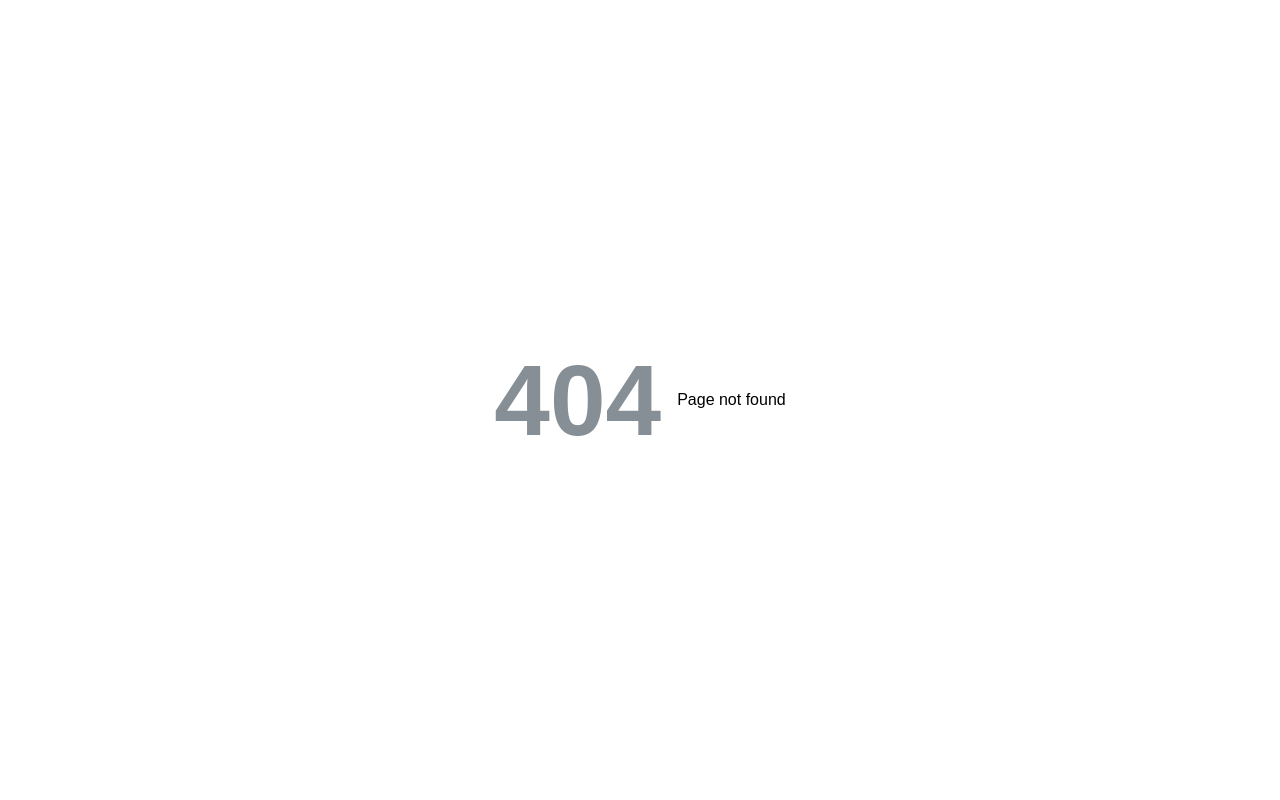
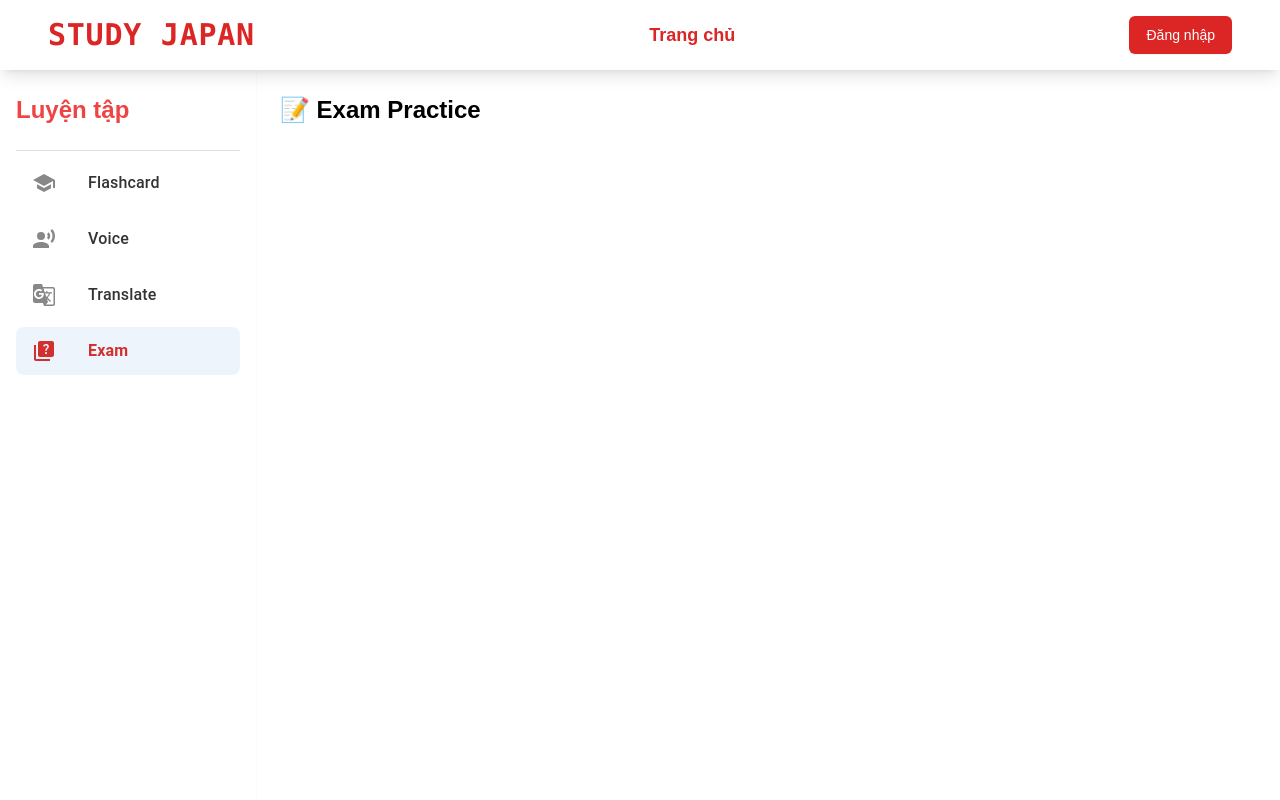
Before and after one commit to Tien2003deptrai/FRONTEND-CAP2-STUDY_JAPAN, a React (Vite) app: page /practice/exam in a window 1280 px wide. Before the commit this address had no page. Shown: the top 800 px of the page. Built offline with nearby package versions, Linux system fonts and the light colour scheme.

Commit message:
30/3 create practice

```diff
--- a/src/components/menu-header/MenuHeader.jsx
+++ b/src/components/menu-header/MenuHeader.jsx
@@ -15,6 +15,7 @@ function MenuHeader() {
     { label: 'Trang chủ', path: '/' },
     { label: 'Quản lý khóa học', path: '/teacher', role: 'teacher' },
     { label: 'Khóa học của bạn', path: '/student', role: 'student' },
+    { label: 'Luyện tập', path: '/practice', role: 'student' },
     { label: 'Admin', path: '/admin', role: 'admin' },
   ]
 
--- /dev/null
+++ b/src/components/practice/practiceSideBar/PracticeSidebar.jsx
@@ -0,0 +1,57 @@
+import { NavLink } from 'react-router-dom'
+import { List, ListItemButton, ListItemIcon, ListItemText, Typography, Divider } from '@mui/material'
+import SchoolIcon from '@mui/icons-material/School'
+import RecordVoiceOverIcon from '@mui/icons-material/RecordVoiceOver'
+import GTranslateIcon from '@mui/icons-material/GTranslate'
+import QuizIcon from '@mui/icons-material/Quiz'
+
+const menuItems = [
+  { label: 'Flashcard', path: 'flashcard', icon: <SchoolIcon /> },
+  { label: 'Voice', path: 'voice', icon: <RecordVoiceOverIcon /> },
+  { label: 'Translate', path: 'translate', icon: <GTranslateIcon /> },
+  { label: 'Exam', path: 'exam', icon: <QuizIcon /> },
+]
+
+export default function PracticeSidebar() {
+  return (
+    <div className="w-64 min-h-screen bg-white border-r shadow-sm px-4 py-6">
+    <div className="text-red-500 font-extrabold mb-6 text-2xl">
+  Luyện tập
+    </div>
+      <Divider />
+
+      <List>
+        {menuItems.map((item) => (
+          <NavLink
+            key={item.path}
+            to={item.path}
+            style={{ textDecoration: 'none', color: 'inherit' }}
+          >
+            {({ isActive }) => (
+              <ListItemButton
+                selected={isActive}
+                sx={{
+                  borderRadius: 2,
+                  mb: 1,
+                  backgroundColor: isActive ? '#ffe4e6' : 'transparent',
+                  color: isActive ? '#d32f2f' : '#333',
+                  '&:hover': {
+                    backgroundColor: '#fce4ec',
+                  },
+                }}
+              >
+                <ListItemIcon sx={{ color: isActive ? '#d32f2f' : '#888' }}>
+                  {item.icon}
+                </ListItemIcon>
+                <ListItemText
+                  primary={item.label}
+                  primaryTypographyProps={{ fontWeight: isActive ? '600' : '500' }}
+                />
+              </ListItemButton>
+            )}
+          </NavLink>
+        ))}
+      </List>
+    </div>
+  )
+}
--- /dev/null
+++ b/src/layout/PracticeLayout.jsx
@@ -0,0 +1,13 @@
+import PracticeSidebar from '@/components/practice/practiceSideBar/PracticeSidebar'
+import { Outlet } from 'react-router-dom'
+
+export default function PracticeLayout() {
+  return (
+    <div className="flex w-full min-h-screen">
+      <PracticeSidebar />
+      <div className="flex-1 p-6">
+        <Outlet />
+      </div>
+    </div>
+  )
+}
--- /dev/null
+++ b/src/pages/Practice/Exam.jsx
@@ -0,0 +1,5 @@
+function Exam() {
+    return <div className="text-2xl font-bold">📝 Exam Practice</div>
+}
+
+export default Exam
--- /dev/null
+++ b/src/pages/Practice/Flashcard.jsx
@@ -0,0 +1,4 @@
+function Flashcard() {
+    return <div className="text-2xl font-bold">🃏 Flashcard Practice</div>
+}
+export default Flashcard
--- /dev/null
+++ b/src/pages/Practice/Translate.jsx
@@ -0,0 +1,4 @@
+function Translate() {
+    return <div className="text-2xl font-bold">🌐 Translate Practice</div>
+}
+export default Translate
--- /dev/null
+++ b/src/pages/Practice/Voice.jsx
@@ -0,0 +1,4 @@
+function Voice() {
+    return <div className="text-2xl font-bold">🎤 Voice Practice</div>
+}
+export default Voice
--- a/src/route/router.jsx
+++ b/src/route/router.jsx
@@ -1,7 +1,7 @@
 import { createBrowserRouter, RouterProvider } from 'react-router-dom'
-import { publicRoutes, studentRoutes, teacherRoutes } from './routes'
+import { practiceRoutes, publicRoutes, studentRoutes, teacherRoutes } from './routes'
 
-const routes = [...publicRoutes, ...studentRoutes, ...teacherRoutes]
+const routes = [...publicRoutes, ...studentRoutes, ...teacherRoutes,...practiceRoutes]
 
 const router = createBrowserRouter(routes)
 
--- a/src/route/routes.jsx
+++ b/src/route/routes.jsx
@@ -1,5 +1,6 @@
 import AdminLayOut from '@/layout/AdminLayout'
 import MainLayout from '@/layout/MainLayout'
+import PracticeLayout from '@/layout/PracticeLayout'
 import Course from '@/pages/admin/pages/Course/Course'
 import MainDash from '@/pages/admin/pages/DashboardContent/Main'
 import Student from '@/pages/admin/pages/Student/Student'
@@ -10,8 +11,13 @@ import Login from '@/pages/login/Login'
 import ProfileUser from '@/pages/login/ProfileUser'
 import NewCourse from '@/pages/new-course/NewCourse'
 import PageNotFound from '@/pages/not-found/PageNotFound'
+import Exam from '@/pages/Practice/Exam'
+import Flashcard from '@/pages/Practice/Flashcard'
+import Translate from '@/pages/Practice/Translate'
+import Voice from '@/pages/Practice/Voice'
 import StudentCourse from '@/pages/student-course/StudentCourse'
 import TeacherCourse from '@/pages/teacher-course/TeacherCourse'
+import { Navigate } from 'react-router-dom'
 
 export const publicRoutes = [
   {
@@ -69,6 +75,40 @@ export const studentRoutes = [
     children: [{ index: true, element: <StudentCourse /> }],
   },
 ]
+export const practiceRoutes = [
+  {
+    path: '/practice',
+    element: <MainLayout />,
+    children: [
+      {
+        path: '',
+        element: <PracticeLayout />,
+        children: [
+          {
+            index: true,
+            element: <Navigate to="flashcard" replace />
+          },
+          {
+            path: 'flashcard',
+            element: <Flashcard />
+          },
+          {
+            path: 'voice',
+            element: <Voice />
+          },
+          {
+            path: 'translate',
+            element: <Translate />
+          },
+          {
+            path: 'exam',
+            element: <Exam />
+          },
+        ],
+      },
+    ],
+  },
+]
 
 export const teacherRoutes = [
   {
```
